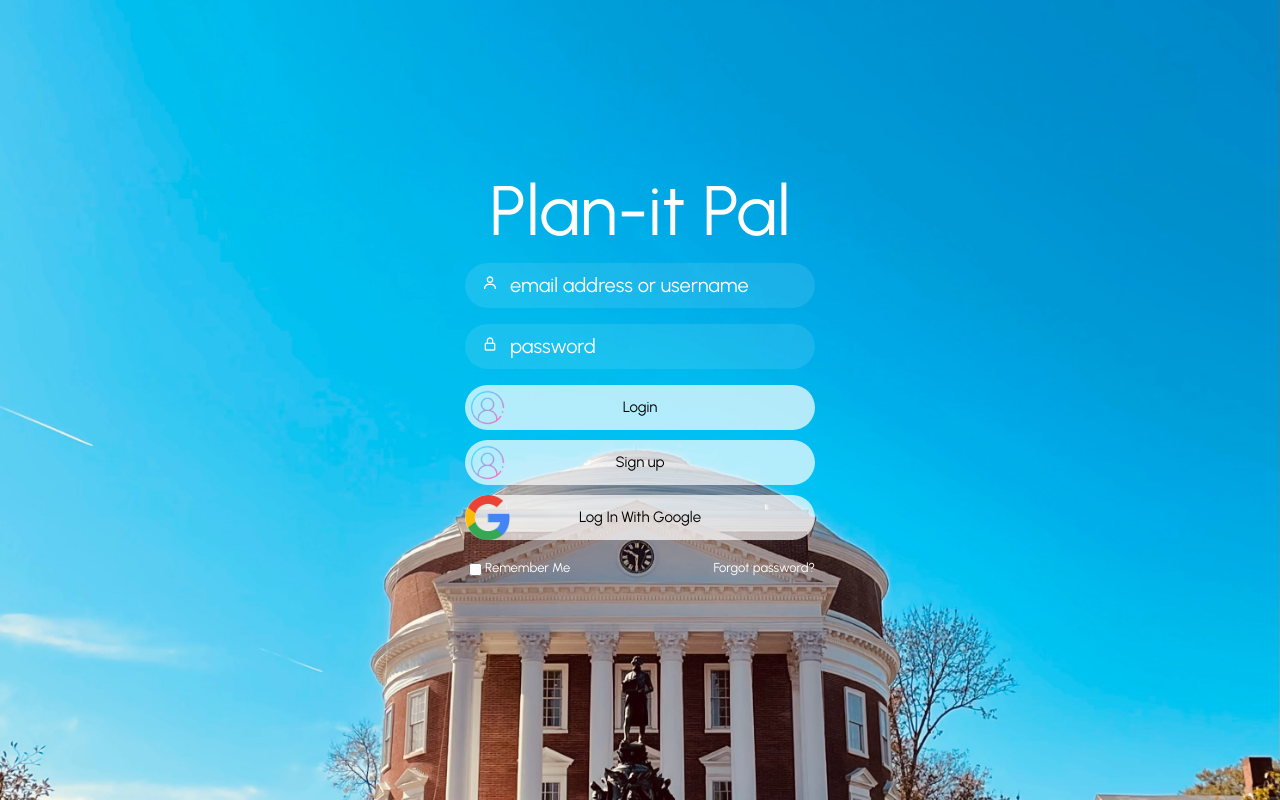
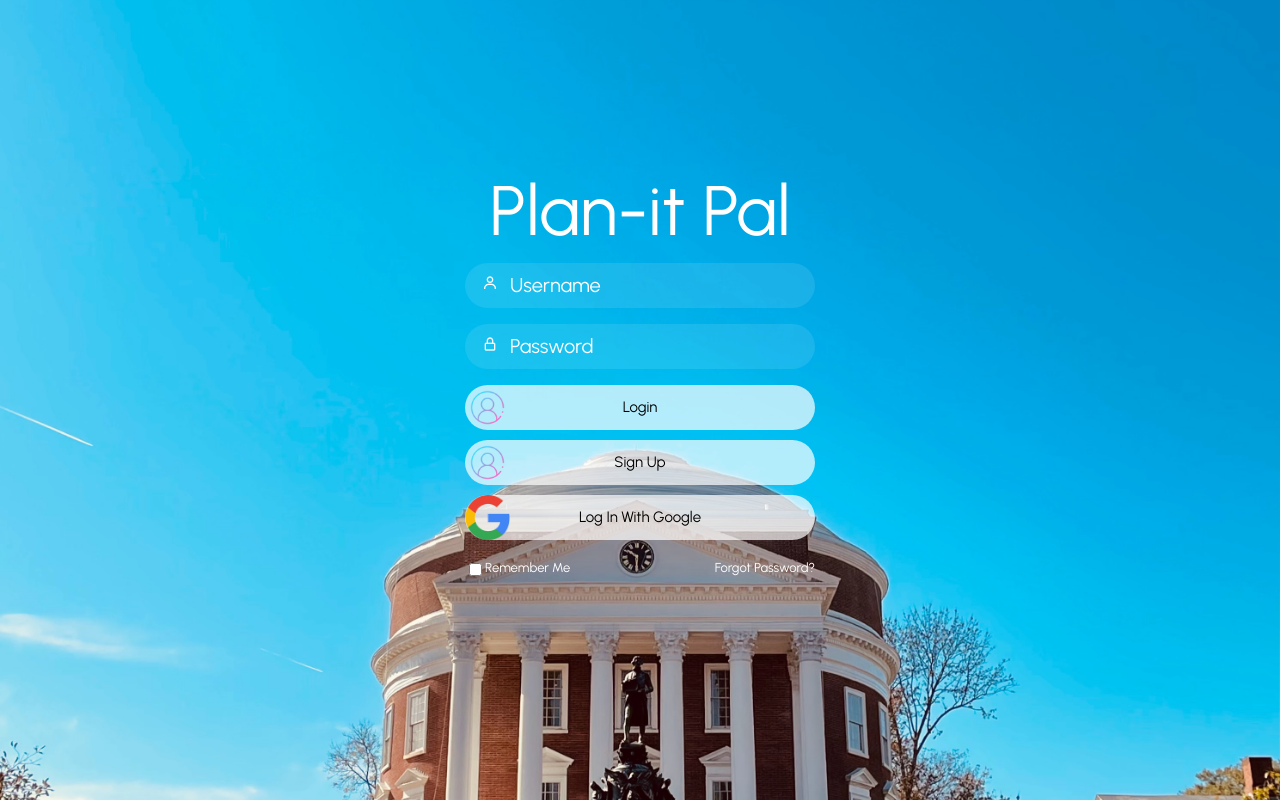
Before and after one commit to willbelcher/cs3240-project, a Django app: page / in a window 1280 px wide. Run offline with Django 4.2, Linux system fonts and the light colour scheme; some libraries are stand-ins or nearby versions.

Commit message:
Fixed Menu Problem + Design Updates

```diff
--- a/login/templates/account/login.html
+++ b/login/templates/account/login.html
@@ -35,13 +35,13 @@
 
                 <!-- Email/Username Field -->
                 <div class="input-field">
-                    <input type="text" class="input" name="login" required placeholder="email address or username" id="id_login">
+                    <input type="text" class="input" name="login" required placeholder="Username" id="id_login">
                     <i class='bx bx-user' ></i>
                 </div>
 
                 <!-- Password Field -->
                 <div class="input-field">
-                    <input type="Password" class="input" name="password" required placeholder="password" id="id_password">
+                    <input type="Password" class="input" name="password" required placeholder="Password" id="id_password">
                     <i class='bx bx-lock-alt'></i>
                 </div>
 
@@ -77,7 +77,7 @@
             {% get_providers as socialaccount_providers %}
             <div class="input-field">
                 <input type="submit" class="regular-login" value="Login" id="">
-                <a class="regular-login" href="{%url 'account_signup' %}">Sign up</a>
+                <a class="regular-login" href="{%url 'account_signup' %}">Sign Up</a>
                 {% for provider in socialaccount_providers %}
                     <a class="google-login" href="{% provider_login_url provider.id process="login" scope=scope auth_params=auth_params %}">Log In With Google</a>
                 {% endfor %}
@@ -90,7 +90,7 @@
                    <label for="check">Remember Me</label>
                 </div>
                 <div class="two">
-                    <label><a href="{%url 'account_reset_password'%}">Forgot password?</a></label>
+                    <label><a href="{%url 'account_reset_password'%}">Forgot Password?</a></label>
                 </div>
             </div>
         </div>
--- a/login/templates/account/signup.html
+++ b/login/templates/account/signup.html
@@ -8,7 +8,7 @@
       <header>Sign Up</header>
     </div>
 
-    <p>{% blocktrans %}Already have an account? Then please <a href="{{ login_url }}">sign in</a>.{% endblocktrans %}</p>
+    <p>{% blocktrans %}Already have an account? Then please <a href="{{ login_url }}">Sign In</a>.{% endblocktrans %}</p>
 
     <form class="signup" id="signup_form" method="post" action="{% url 'account_signup' %}">
       {% csrf_token %}
```
Also changed, not shown: login/templates/account/password_reset.html (+8 -4 lines).
